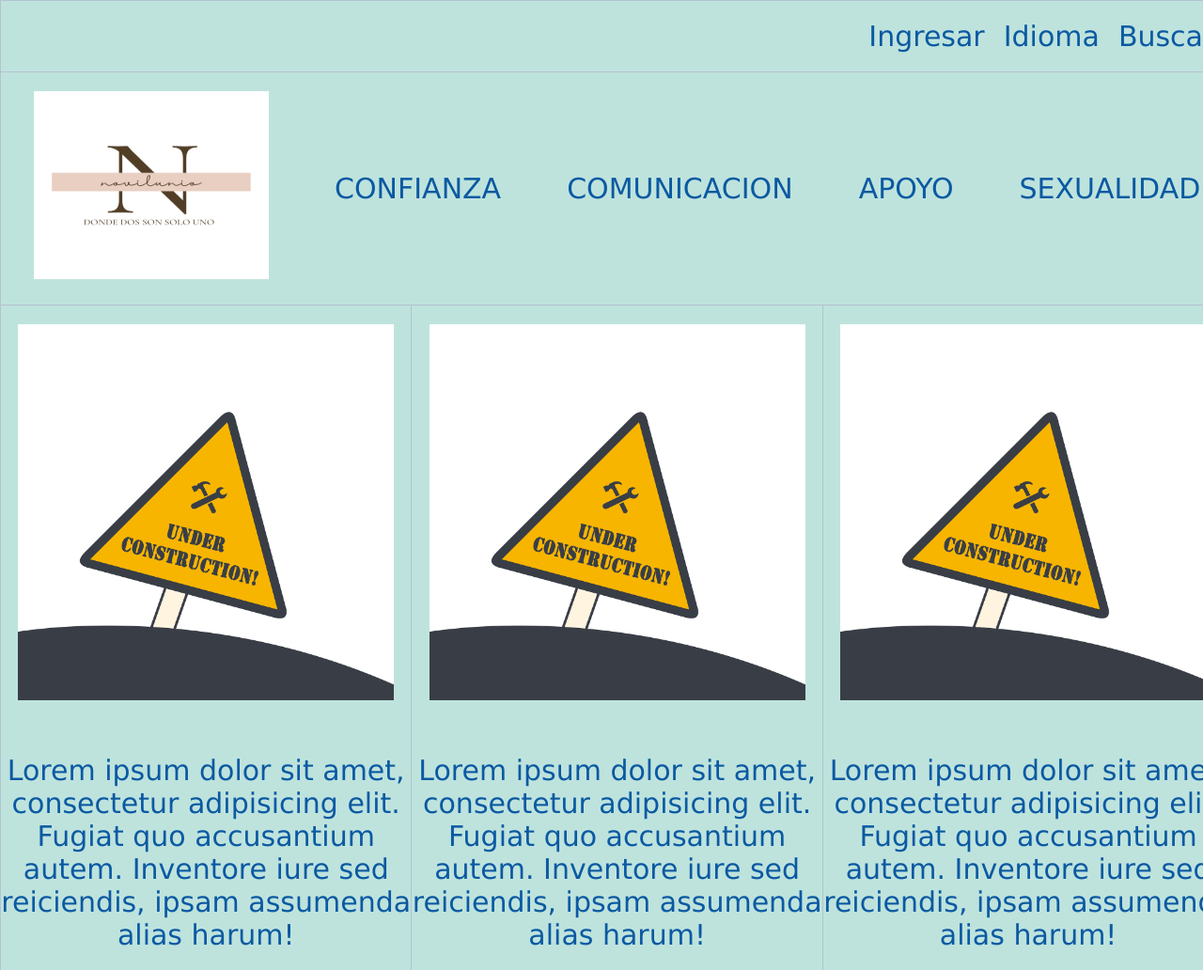
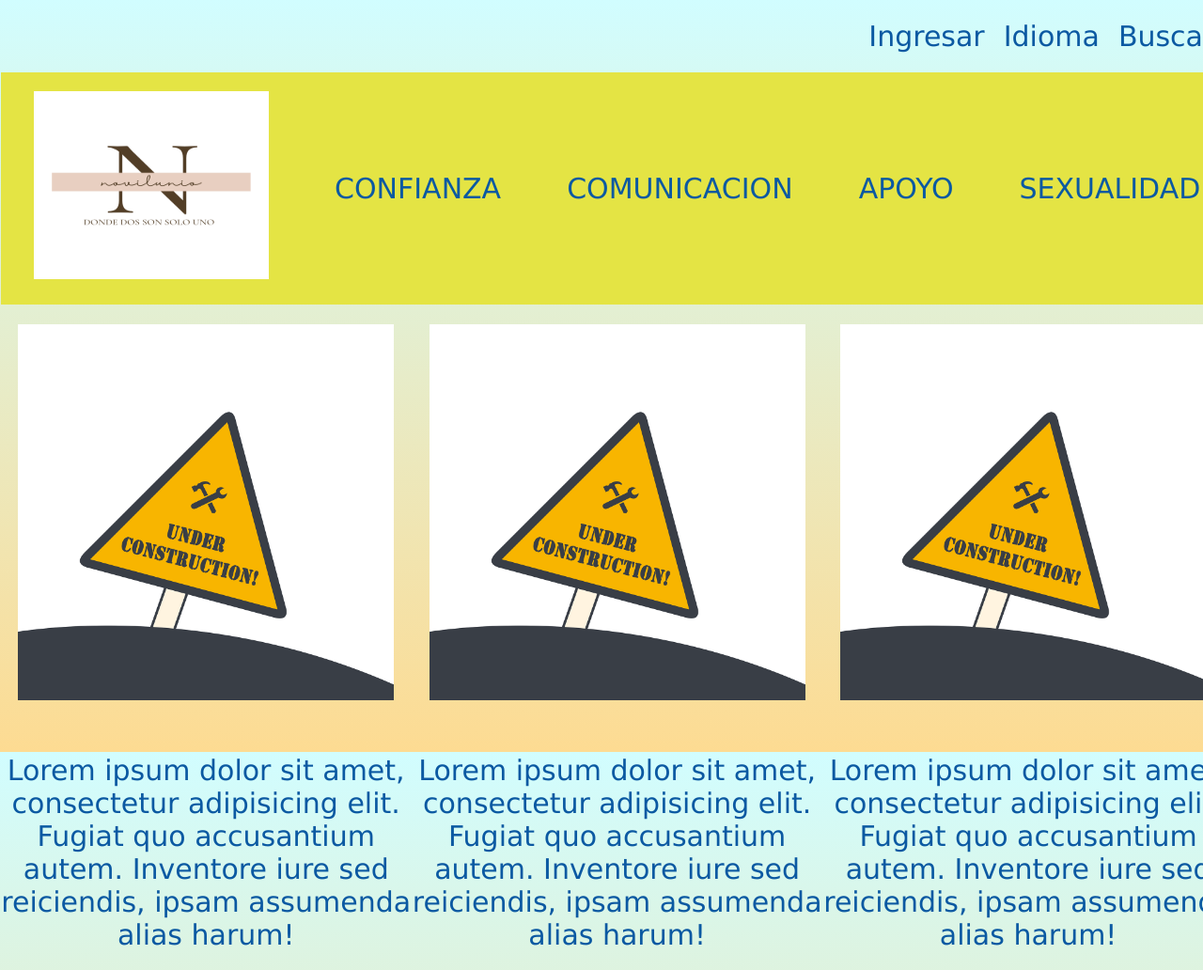
Before and after one commit to Zunyinluck/proyecto, a plain HTML site: page pages/confianza.html in a window 1280 px wide. Shown: the top 1032 px of the page at 94% size. Drawn offline with Linux system fonts and the light colour scheme.

Commit message:
animaciones finales

```diff
--- a/pages/confianza.html
+++ b/pages/confianza.html
@@ -10,7 +10,7 @@
     <link rel="stylesheet" href="/styles.css">
     <title>DESAFIO ANIMACIONES</title>
 </head>
-<body>
+<body class="body">
     <div class="grid-container-pages">
         <div class="navbar1">
             <ul class="flexNavbar">
@@ -19,7 +19,7 @@
                 <li><a href="">Buscar</a></li>
               </ul>
         </div>
-        <div class="navbar2">
+        <div class="navbar2 animaciones">
             <div class="flexNavbar2">
                 <div>
                     <a href="/inicio.html">
@@ -66,6 +66,7 @@
                 <p>Creado por Zunyin Luck</p>
             </div>
         </div>
-      </div>
+
+    </div>
 </body>
 </html>
--- a/styles.css
+++ b/styles.css
@@ -59,6 +59,19 @@
   grid-area: footer;
 }
 
+.fotoUno {
+  grid-area: menu;
+}
+.fotoDos {
+  grid-area: main;
+}
+.fotoTres {
+  grid-area: right;
+}
+.footer {
+   grid-area: footer;
+}
+
 .grid-container-index {
   display: grid;
   grid-template-rows: repeat(5, 1fr);
@@ -86,11 +99,19 @@
     'footer footer footer footer footer footer';
   padding: 1px;
   gap: 1px;
-  background-color: #b4c2cf;
 }
 
+.grid-container-pages {
+  display: grid;
+  grid-template-areas:
+    'header header header header header header'
+    'header2 header2 header2 header2 header2 header2'
+    'menu menu main main right right'
+    'footer footer footer footer footer footer';
+  padding: 1px;
+  gap: 1px;
+}
 .grid-container > div {
-  background-color: #c5fae796;
   text-align: center;
   padding: 20px 0;
   font-size: 30px;
@@ -102,6 +123,16 @@
   font-size: 30px;
 }
 
+.grid-container-pages > div {
+  text-align: center;
+  padding: 20px 0;
+  font-size: 30px;
+}
+
+.fotoParrafo {
+  color: #0b59a2;
+  margin-top: 50px;
+}
 
 ul {
   list-style-type: none;
@@ -209,6 +240,8 @@ ul li {
   color: #f0f0f1;
 }
 
+
+
 /*MEDIAS QUERYS*/
 /*@media only screen and (max-width: 500px){
   .flexNavbar{
@@ -221,31 +254,101 @@ ul li {
     background-color: azure;
     flex-direction: column;
   }*/
-.fotoUno { grid-area: menu; }
-.fotoDos { grid-area: main; }
-.fotoTres { grid-area: right; }
-.footer { grid-area: footer; }
 
-.grid-container-pages {
-  display: grid;
-  grid-template-areas:
-    'header header header header header header'
-    'header2 header2 header2 header2 header2 header2'
-    'menu menu main main right right'
-    'footer footer footer footer footer footer';
-  padding: 1px;
-  gap: 1px;
-  background-color: #b4c2cf;
+/*ANIMACIONES*/
+/*INDEX*/
+.index-content1 h3{
+  font-size: 30px;
+  text-shadow: 5px 5px 5px rgb(236, 224, 116);
+  animation-duration: 2s;
+  animation-name: aparecer;
+  animation-delay: 2s;
+  animation-duration: alternate;
+  animation-iteration-count:infinite;
 }
 
-.grid-container-pages > div {
-  background-color:  #c5fae796;
-  text-align: center;
-  padding: 20px 0;
-  font-size: 30px;
+@keyframes aparecer{
+  0%{
+    opacity: 0;
+  }
+
+  50%{
+    transform: translateX(150px);
+    color: yellow;
+  }
+
+  100%{
+    /*transform: rotate(-500deg);*/
+    transform: translate(10px, 50px);
+    color: #072063;
+  }
 }
 
-.fotoParrafo {
-  color: #0b59a2;
-  margin-top: 50px;
+/*DEGRADES*/
+.body{
+  height: 100vh;
+  background-image: linear-gradient(to top, #fddb92 0%, #d1fdff 100%);
 }
+
+/*TRANSITION*/
+/*FORMULARIO*/
+input{
+  transition: all 2s;
+}
+
+input:focus{
+  font-size: 20px;
+  color: #076327;
+}
+
+input::placeholder{
+  color: #1330d9;
+}
+
+/*NAVBAR*/
+.animaciones{
+  width: 100%;
+  height: 100%;
+  font-size: 20px;
+  background-color: rgb(228, 228, 68);
+  animation-name: efecto;
+  animation-iteration-count: 1;
+  animation-timing-function: ease;
+  animation-duration: 1s;
+}
+
+@keyframes efecto{
+  0%{
+    width: 20px;
+  }
+
+  50%{
+    width: 50px;
+    background-color: yellowgreen;animation-duration: s
+  }
+}
+
+/*GALERIA*/
+.logo{
+  width: 400px;
+  height: 400px;
+  background-color: #87c790;
+  animation-name: galeria;
+  animation-duration: 2s;
+  position: relative;
+  animation-direction: reverse;
+  animation-timing-function: ease;
+  animation-iteration-count: 1;
+}
+
+@keyframes galeria{
+  0%{
+    left: 0; top: 0px;
+  }
+  50%{
+    left: 300px;top: 0px;
+  }
+  100%{
+    left: 0; top: 0px;
+  }
+}
```
Also changed, not shown: inicio.html (+2 -2 lines).
